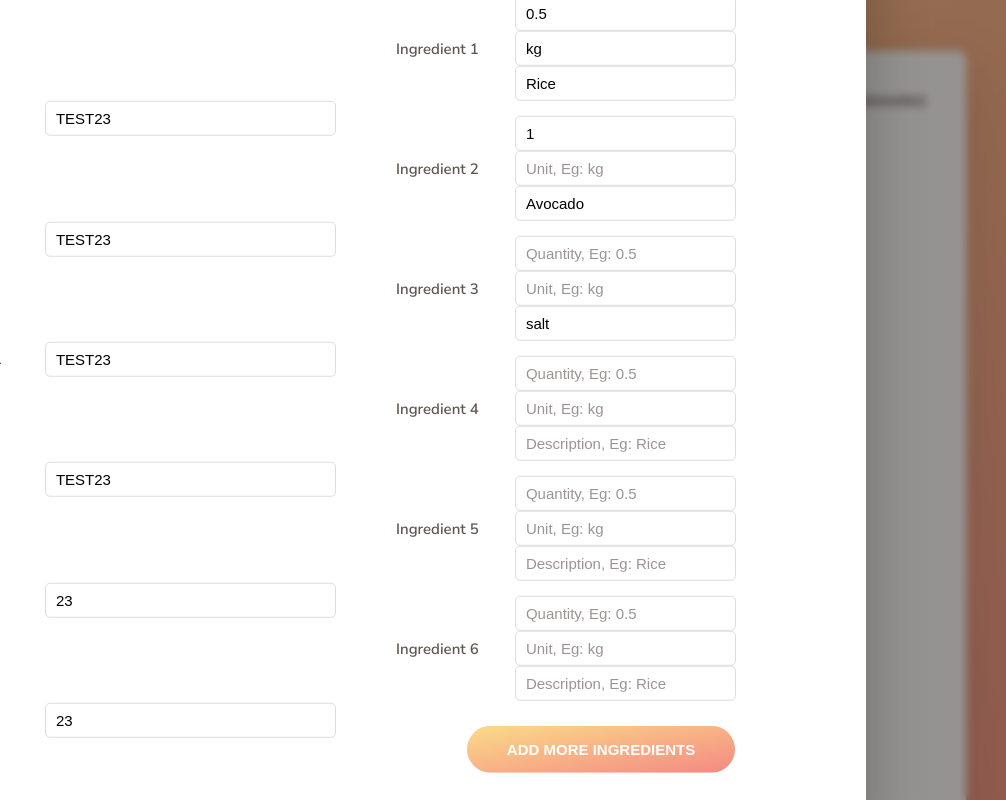
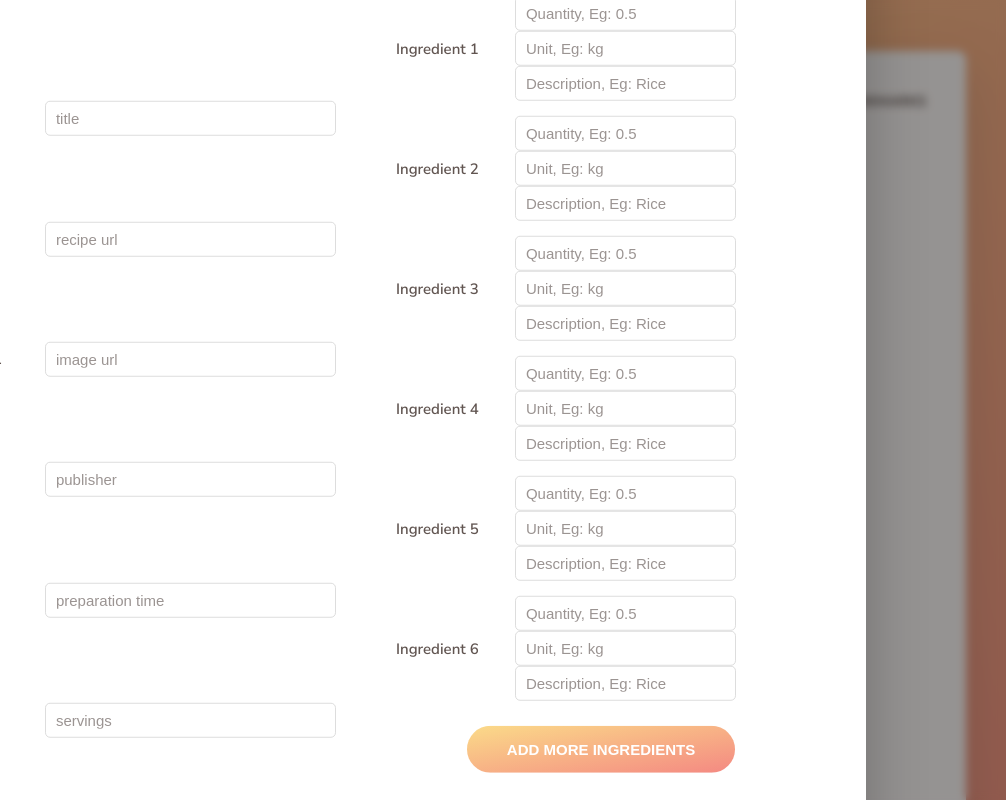
Before and after one commit to HimangiV/forkify, a website built with Parcel: page index.html in a window 1280 px wide. Both pictures are taken after a click on the button "ADD RECIPE". Shown: the top 800 px of the page, 274-1280 px from the left. Built offline with nearby package versions, Linux system fonts and the light colour scheme.

```diff
--- a/index.html
+++ b/index.html
@@ -263,17 +263,53 @@
         <div class="upload__column">
           <h3 class="upload__heading">Recipe data</h3>
           <label>Title</label>
-          <input value="TEST23" required name="title" type="text" />
+          <input
+            value=""
+            required
+            name="title"
+            type="text"
+            placeholder="title"
+          />
           <label>URL</label>
-          <input value="TEST23" required name="sourceUrl" type="text" />
+          <input
+            value=""
+            required
+            name="sourceUrl"
+            type="text"
+            placeholder="recipe url"
+          />
           <label>Image URL</label>
-          <input value="TEST23" required name="image" type="text" />
+          <input
+            value=""
+            required
+            name="image"
+            type="text"
+            placeholder="image url"
+          />
           <label>Publisher</label>
-          <input value="TEST23" required name="publisher" type="text" />
+          <input
+            value=""
+            required
+            name="publisher"
+            type="text"
+            placeholder="publisher"
+          />
           <label>Prep time</label>
-          <input value="23" required name="cookingTime" type="number" />
+          <input
+            value=""
+            required
+            name="cookingTime"
+            type="number"
+            placeholder="preparation time"
+          />
           <label>Servings</label>
-          <input value="23" required name="servings" type="number" />
+          <input
+            value=""
+            required
+            name="servings"
+            type="number"
+            placeholder="servings"
+          />
         </div>
 
         <div class="upload__column upload__column__ings">
@@ -281,19 +317,19 @@
           <label>Ingredient 1</label>
           <div class="upload__column__ing">
             <input
-              value="0.5"
+              value=""
               type="number"
               name="ingredient-1q"
               placeholder="Quantity, Eg: 0.5"
             />
             <input
-              value="kg"
+              value=""
               type="text"
               name="ingredient-1u"
               placeholder="Unit, Eg: kg"
             />
             <input
-              value="Rice"
+              value=""
               type="text"
               required
               name="ingredient-1d"
@@ -303,7 +339,7 @@
           <label>Ingredient 2</label>
           <div class="upload__column__ing">
             <input
-              value="1"
+              value=""
               type="number"
               name="ingredient-2q"
               placeholder="Quantity, Eg: 0.5"
@@ -315,7 +351,7 @@
               placeholder="Unit, Eg: kg"
             />
             <input
-              value="Avocado"
+              value=""
               type="text"
               required
               name="ingredient-2d"
@@ -338,7 +374,7 @@
               placeholder="Unit, Eg: kg"
             />
             <input
-              value="salt"
+              value=""
               type="text"
               name="ingredient-3d"
               placeholder="Description, Eg: Rice"
```
Also changed, not shown: README.md (added).
